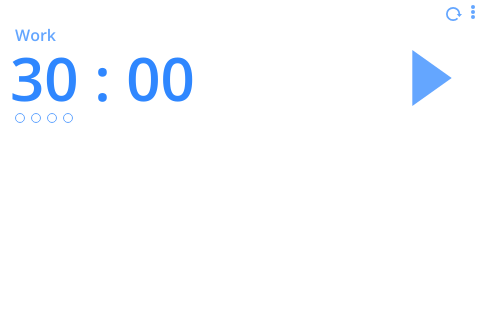
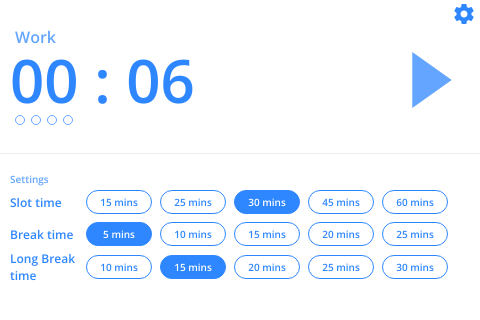
Before and after one commit to dilpreetsio/Pomododo, an Electron app: page index.html in a window 480 px wide. Both pictures are taken after a click on the element 454 px from the left and 12 px from the top of the page. Drawn offline with nearby package versions, Linux system fonts and the light colour scheme; no server answers.

Commit message:
update style

```diff
--- a/config.js
+++ b/config.js
@@ -1,6 +1,23 @@
 const config = {
-    slotTimes: [ 25, 30, 45, 60 ],
-    longBreakTimes: [ 15, 25, 30, 45 ],
-    breakTimes: [ 5, 10, 15, 20 ],
+    timeConfig: [
+        {
+            slug: "slot_time",
+            name: "Slot time",
+            times: [ 15, 25, 30, 45, 60 ],
+        },
+        {
+            slug: "break_time",
+            name: "Break time",
+            times: [ 5, 10, 15, 20, 25 ],
+
+        },
+        {
+            slug: "long_break_time",
+            name: "Long Break time",
+            times: [ 10, 15, 20, 25, 30 ]
+        }
+    ],
     numberOfSlots: 4,
+    windowSize: [480, 170],
+    elongatedWindowSize: [480, 450]
 }
--- a/css/style.css
+++ b/css/style.css
@@ -11,6 +11,23 @@ body {
 
 h1, h2,h3,h4,h5 {
     margin: 0
+}
+
+hr {
+    border: 0;
+    height: 1px;
+    margin-top: 25px;
+    background-color: #EDEDED;
+}
+
+.row {
+    font-size: 10px;
+    display: flex;
+    flex-direction: row;
+}
+
+#settings {
+    padding: 10px;
 }
 
 #timer-text {
@@ -28,10 +45,50 @@ h1, h2,h3,h4,h5 {
     justify-content: flex-end;
 }
 
-.reset {
-    width:16px;
-    height:16px;
-    padding: 4px;
+.setting {
+    width:24px;
+    height:24px;
+    padding-top: 2px;
+    padding-right: 4px;
+    cursor: pointer;
+}
+
+.setting > img {
+    height: 100%;
+}
+
+.settings-table {
+    display: flex;
+    flex-direction: column;
+}
+
+.table-row {
+    display: flex;
+    flex-direction: row;
+    align-items: center;
+}
+
+.table-cell {
+    border: 1px solid #2F87FF;
+    display: flex;
+    padding: 4px 8px;
+    margin: 4px;
+    font-size: 10px;
+    border-radius: 20px;
+    min-width: 48px;
+    justify-content: center;
+    color: #2F87FF;
+}
+
+.selected-cell {
+    color: #ffffff;
+    background-color: #2F87FF;
+}
+
+.table-text {
+    font-size: 12px;
+    width: 72px;
+    color: #2F87FF;
 }
 
 .main-content {
@@ -138,14 +195,6 @@ h1, h2,h3,h4,h5 {
 
 .show { display:block; }
 
-.circle-menu {
-    width: 4px;
-    height: 4px;
-    margin: 1px;
-    background-color: #64A6FF;
-    border-radius: 100%;
-}
-
 .svg-btn {
     height: 100%;
     width: 100%;
--- a/index.html
+++ b/index.html
@@ -3,22 +3,14 @@
 <head>
     <meta charset="UTF-8">
     <meta name="viewport" content="width=device-width, initial-scale=1.0">
-    <title>Pomododo</title>
+    <title>PomoDoDo</title>
     <link rel="stylesheet" href="./css/style.css"></link>
 </head>
 <body>
+    <div class="app" id="app">
         <div class="header">
-        <div id="reset-button" class="reset">
-            <img src="./img/reset.svg" alt="Reset timer">
-        </div>
-        <div class="dropdown">
-            <div id="menu" class="drop-btn">
-                <div class="circle-menu"></div>
-                <div class="circle-menu"></div>
-                <div class="circle-menu"></div>
-            </div>
-            <div id="settings-dd" class="dropdown-content">
-            </div>
+            <div id="setting-button" class="setting">
+                <img src="./img/setting.svg" alt="setting button">
             </div>
         </div>
         <h4 id="mode-text" class="ml-15"></h4>
@@ -30,10 +22,14 @@
             </div>
         </div>
         <div class="footer-section">
-
             <div id="slots-container">
             </div>
         </div>
+        <hr></hr>
+        <div id="settings">
+        </div>
+    </div>
+
 
 </body>
 <script src="./config.js"></script>
--- a/js/index.js
+++ b/js/index.js
@@ -1,23 +1,21 @@
 import { notification } from "./notifications.js"
+let { remote } = require('electron')
+let win = remote.getCurrentWindow()
 
 let currentTime =  1
 let timer = undefined
 let timerContainer = document.getElementById("timer-text")
 let controlButton = document.getElementById("control-button")
-let resetButton = document.getElementById("reset-button")
-let menuButton = document.getElementById("menu")
-let ddMenu = document.getElementById("settings-dd")
+let settingButton = document.getElementById("setting-button")
 let modeText = document.getElementById("mode-text")
 
 function initApp() {
     store.initStore()
-
     currentTime = 0.1 * 60
     renderApp()
 }
 
 function renderApp() {
-    renderMenu()
     let mode = store.get("mode")
     modeText.innerHTML = (mode === "work" ? "Work" : (mode === "break" ? "Break" : "Long break"))
     timerContainer.innerHTML = getTime(currentTime)
@@ -29,6 +27,7 @@ function afterSlotCompleted() {
     let slotsCompleted = parseInt(store.get("slots_completed")) + 1
     renderSlots(slotsCompleted)
 
+    notification.generateNotification("Slot completed", "Take a break")
     if(slotsCompleted === config.numberOfSlots) {
         document.getElementById("mode-text").innerHTML = "Long break"
         store.set("mode", "long break")
@@ -44,6 +43,7 @@ function afterSlotCompleted() {
 function aferBreakCompleted() {
     document.getElementById("mode-text").innerHTML = "Work"
     currentTime = 0.1 * 60
+    notification.generateNotification("Break completed", "Start working")
     timerContainer.innerHTML = getTime(currentTime)
     store.set("mode", "work")
 }
@@ -79,36 +79,34 @@ controlButton.addEventListener("click", (e)=> {
     }
 })
 
-resetButton.addEventListener("click", (e) => {
-        clearInterval(timer)
-        currentTime = parseInt(store.get("slot_time")) * 60
-        toggleStartButton(true)
-        store.set("timer", currentTime)
-        store.set("slots_completed", 0)
-        timerContainer.innerHTML = getTime(currentTime)
-})
+// resetButton.addEventListener("click", e => {
+//     clearInterval(timer)
+//     currentTime = parseInt(store.get("slot_time")) * 60
+//     toggleStartButton(true)
+//     store.set("timer", currentTime)
+//     store.set("slots_completed", 0)
+//     timerContainer.innerHTML = getTime(currentTime)
+// })
 
-menuButton.addEventListener("click", (e) => {
-    document.getElementById("settings-dd").classList.toggle("show");
-})
 
-ddMenu.addEventListener("click", (e) => {
-    let element = e.target
-    if(element.className.includes("menu-item")) {
-        let id = element.id
-        let idArgs = id.split("-")
-        console.log(id)
-        if (id.includes("slot")) {
-            console.log('slot time')
-            console.log(idArgs[idArgs.length -1])
-            store.set("slot_time", idArgs[idArgs.length -1])
-        } else if (id.includes("long")) {
-            store.set("long_break_time", idArgs[idArgs.length -1])
+settingButton.addEventListener("click", (e) => {
+        let settings = document.getElementById("settings")
+        console.log(settings)
+        if (settings.style.visibility === "visible") {
+            settings.innerHTML = ""
+            settings.style.visibility = "hidden"
+            win.setBounds({
+                height: parseInt(config.windowSize[1]),
+                width: parseInt(config.windowSize[0]),
+            })
         } else {
-            store.set("break_time", idArgs[idArgs.length -1])
+            settings.style.visibility = "visible"
+            renderSettings(settings)
+            win.setBounds({
+                height: parseInt(config.elongatedWindowSize[1]),
+                width: parseInt(config.elongatedWindowSize[0]),
+            })
         }
-    }
-    renderMenu()
 })
 
 function getTime(time) {
@@ -130,82 +128,6 @@ function createTickElement(className) {
     return img
 }
 
-function renderSubMenu(className, items) {
-    for (i in items) {
-        let item = document.createElement("a")
-        item.setAttribute("href", "#")
-        item.setAttribute("class", "menu-item")
-        item.setAttribute("id", `slot-${items[i]}`)
-        item.innerHTML = `${items[i]} minutes`
-        if(items[i] == store.get("slot_time")) {
-            console.log("here in slot time equal to store")
-            item.appendChild(createTickElement("slot"))
-        }
-        menu.appendChild(item)
-    }
-}
-
-
-function renderMenu() {
-    const slotTimes = config.slotTimes
-    let menu = document.getElementById("settings-dd")
-    menu.innerHTML = ""
-    let i =0;
-    let subHeader = document.createElement("a")
-    subHeader.setAttribute("href", "#")
-    subHeader.setAttribute("class", "sub-menu")
-    subHeader.innerHTML = "Slot time"
-    menu.appendChild(subHeader)
-    for (i in slotTimes) {
-        let item = document.createElement("a")
-        item.setAttribute("href", "#")
-        item.setAttribute("class", "menu-item")
-        item.setAttribute("id", `slot-${slotTimes[i]}`)
-        item.innerHTML = `${slotTimes[i]} minutes`
-        if(slotTimes[i] == store.get("slot_time")) {
-            item.appendChild(createTickElement("slot"))
-        }
-        menu.appendChild(item)
-    }
-
-    subHeader = document.createElement("a")
-    subHeader.setAttribute("href", "#")
-    subHeader.setAttribute("class", "sub-menu")
-    subHeader.innerHTML = "Break time"
-    menu.appendChild(subHeader)
-    const breakTimes = config.breakTimes
-    for (i in breakTimes) {
-        let item = document.createElement("a")
-        item.setAttribute("href", "#")
-        item.setAttribute("class", "menu-item")
-        item.setAttribute("id", `break-${breakTimes[i]}`)
-        item.innerHTML = `${breakTimes[i]} minutes`
-        if(breakTimes[i] == store.get("break_time")) {
-            console.log('here')
-            item.appendChild(createTickElement("break"))
-        }
-        menu.appendChild(item)
-    }
-
-    subHeader = document.createElement("a")
-    subHeader.setAttribute("href", "#")
-    subHeader.setAttribute("class", "sub-menu")
-    subHeader.innerHTML = "Long break time"
-    menu.appendChild(subHeader)
-    const longBreakTimes = config.longBreakTimes
-    for (i in longBreakTimes) {
-        let item = document.createElement("a")
-        item.setAttribute("href", "#")
-        item.setAttribute("class", "menu-item")
-        item.setAttribute("id", `long-break-${longBreakTimes[i]}`)
-        item.innerHTML = `${longBreakTimes[i]} minutes`
-        if(longBreakTimes[i] == store.get("long_break_time")) {
-            item.appendChild(createTickElement("long-break"))
-        }
-        menu.appendChild(item)
-    }
-}
-
 function renderSlots(slotsCompleted) {
     let slotsContainer = document.getElementById("slots-container")
     slotsContainer.innerHTML = ""
@@ -220,4 +142,35 @@ function renderSlots(slotsCompleted) {
     }
 }
 
+function renderSettings(settings) {
+    let app = document.getElementById("app")
+    let row = document.createElement("div")
+    row.innerHTML = "Settings"
+    row.className = "row"
+    settings.appendChild(row)
+    app.appendChild(settings)
+
+    let settingsTable = document.createElement("div")
+    settingsTable.className = "settings-table"
+
+    config.timeConfig.forEach(timeConf => {
+        console.log(config.timeConfig)
+        let timeRow = document.createElement("div")
+        timeRow.className = "table-row"
+        let slotTab = document.createElement("div")
+        slotTab.innerHTML = timeConf.name
+        slotTab.className = "table-text"
+        timeRow.appendChild(slotTab)
+        timeConf.times.forEach(time => {
+            let slotTab = document.createElement("div")
+            slotTab.className = (store.get(timeConf.slug) == time) ? "table-cell selected-cell" : "table-cell"
+            slotTab.innerHTML = `${time} mins`
+            timeRow.appendChild(slotTab)
+        })
+
+    settingsTable.appendChild(timeRow)
+    settings.appendChild(settingsTable)
+    })
+}
+
 initApp()
--- a/js/preload.js
+++ b/js/preload.js
@@ -8,7 +8,7 @@ const customTitlebar = require('custom-electron-titlebar');
 window.addEventListener('DOMContentLoaded', () => {
   new customTitlebar.Titlebar({
     backgroundColor: customTitlebar.Color.fromHex('#f0f0f0'),
-    icon: url.format(path.join(__dirname, '/images', '/tick.svg')),
+    icon: url.format(path.join(__dirname, '/img', '/logo.svg')),
   });
 
 
--- a/main.js
+++ b/main.js
@@ -7,8 +7,8 @@ try {
 
 function createWindow () {
   const win = new BrowserWindow({
-    width: 450,
-    height: 160,
+    width: 480,
+    height: 170,
     resizable:false,
     frame: false,
     titleBarStyle: 'hidden',
--- a/package.json
+++ b/package.json
@@ -1,5 +1,5 @@
 {
-  "name": "flux",
+  "name": "pomododo",
   "version": "1.0.0",
   "description": "Minimal pomodoro app for linux, macos & windows",
   "main": "main.js",
```
Also changed, not shown: img/logo.svg (added), img/setting.svg (added). Lines whose indentation alone changed are shown as unchanged.
